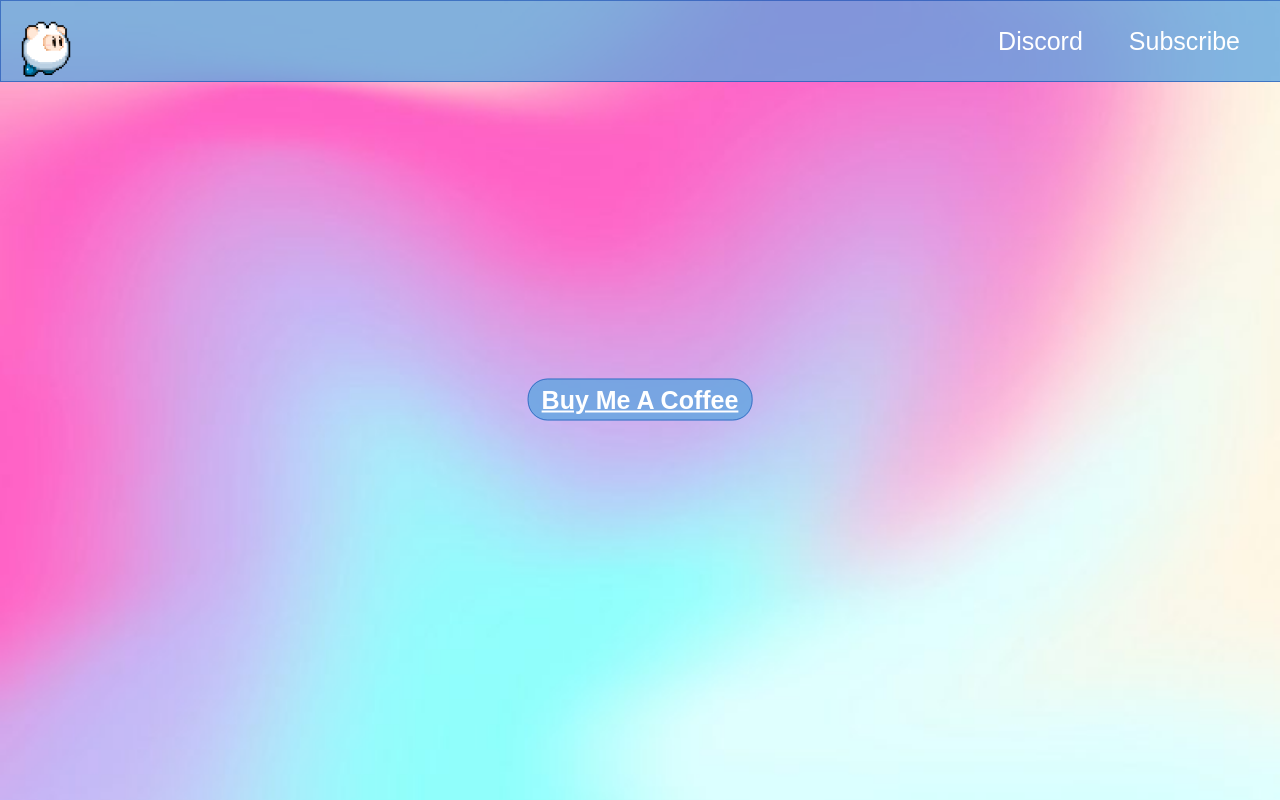
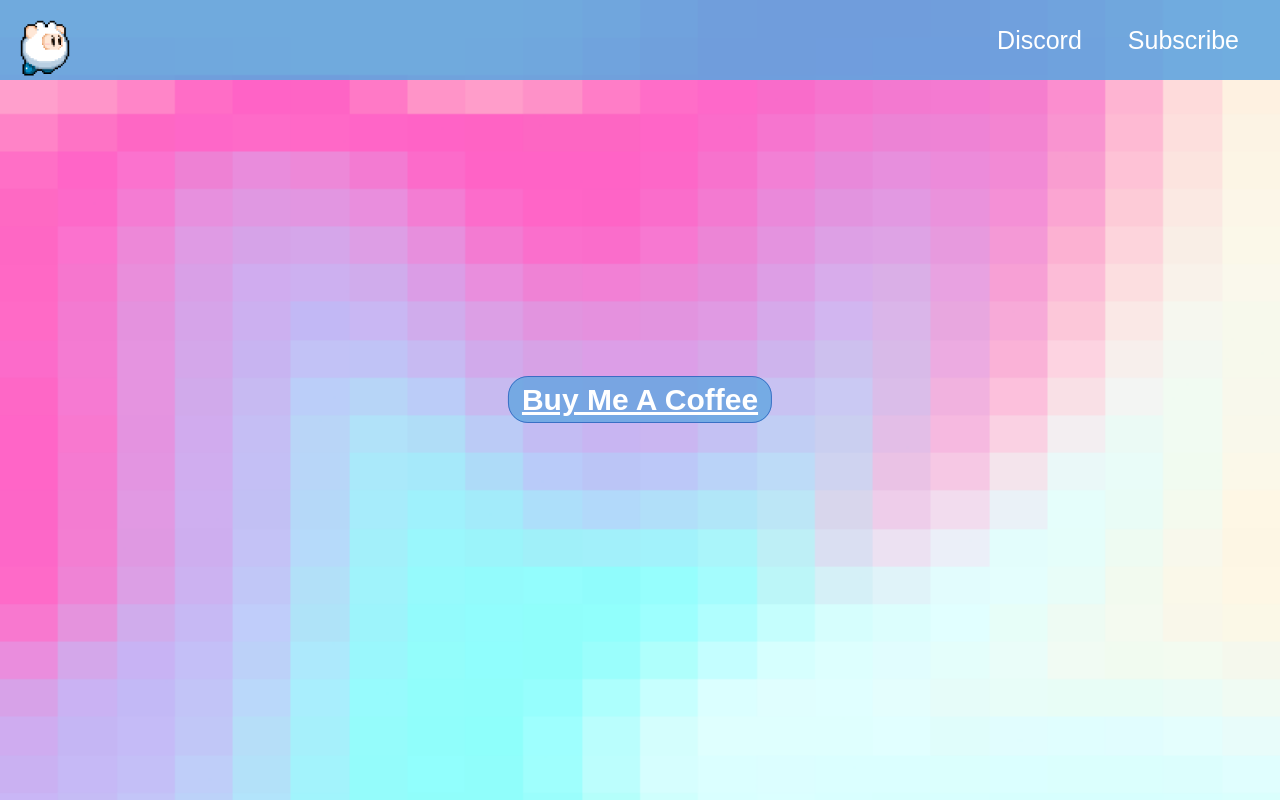
Before and after one commit to clvrk/clvrk.github.io, a plain HTML site: page index.html in a window 1280 px wide. Drawn offline with Linux system fonts and the light colour scheme.

Commit message:
Made tweaks to background and nav

```diff
--- a/style.css
+++ b/style.css
@@ -5,7 +5,7 @@
     margin: 0;
 }
 .wrapper {
-    background: url(bgs/rainbow2.jpg) no-repeat;
+    background: url(bgs/download.png) no-repeat;
     background-size: cover;
     height: 100vh;
 }
@@ -20,7 +20,7 @@
     height: 60px;
     width: 200px;
     font-family: sans-serif;
-    font-size: 25px;
+    font-size: 30px;
     padding: 6px 13px;
     font-weight: bold;
     color: white;
@@ -38,8 +38,7 @@
 .navbar {
     height: 80px;
     width: 100%;
-    background:rgba(94, 165, 224, 0.774);
-    border: 1px solid rgba(13, 70, 175, 0.568);
+    background:rgba(94, 165, 224, 0.883);
 }
 .logo {
     width: 90px;
```
Also changed, not shown: bgs/download.png (added).
